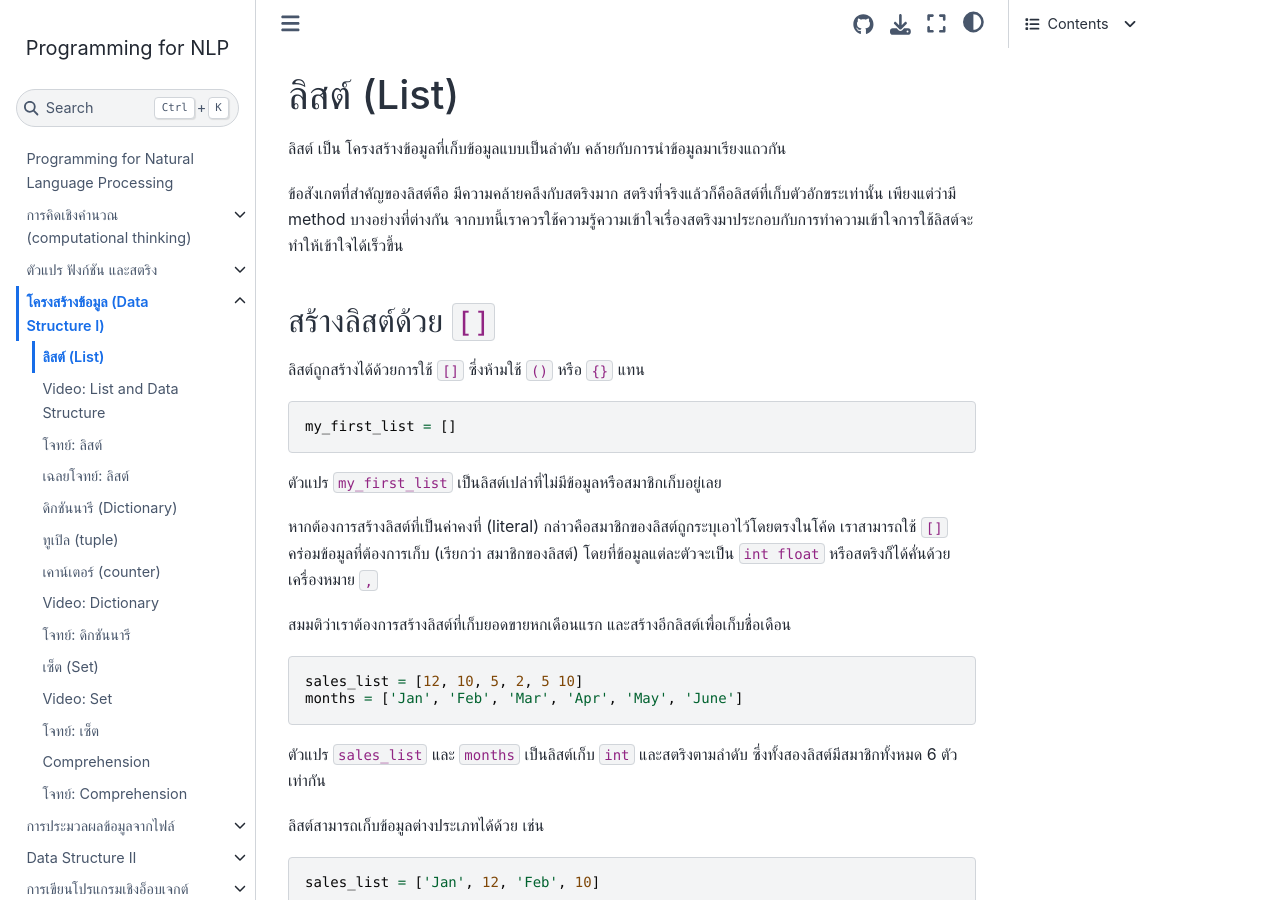
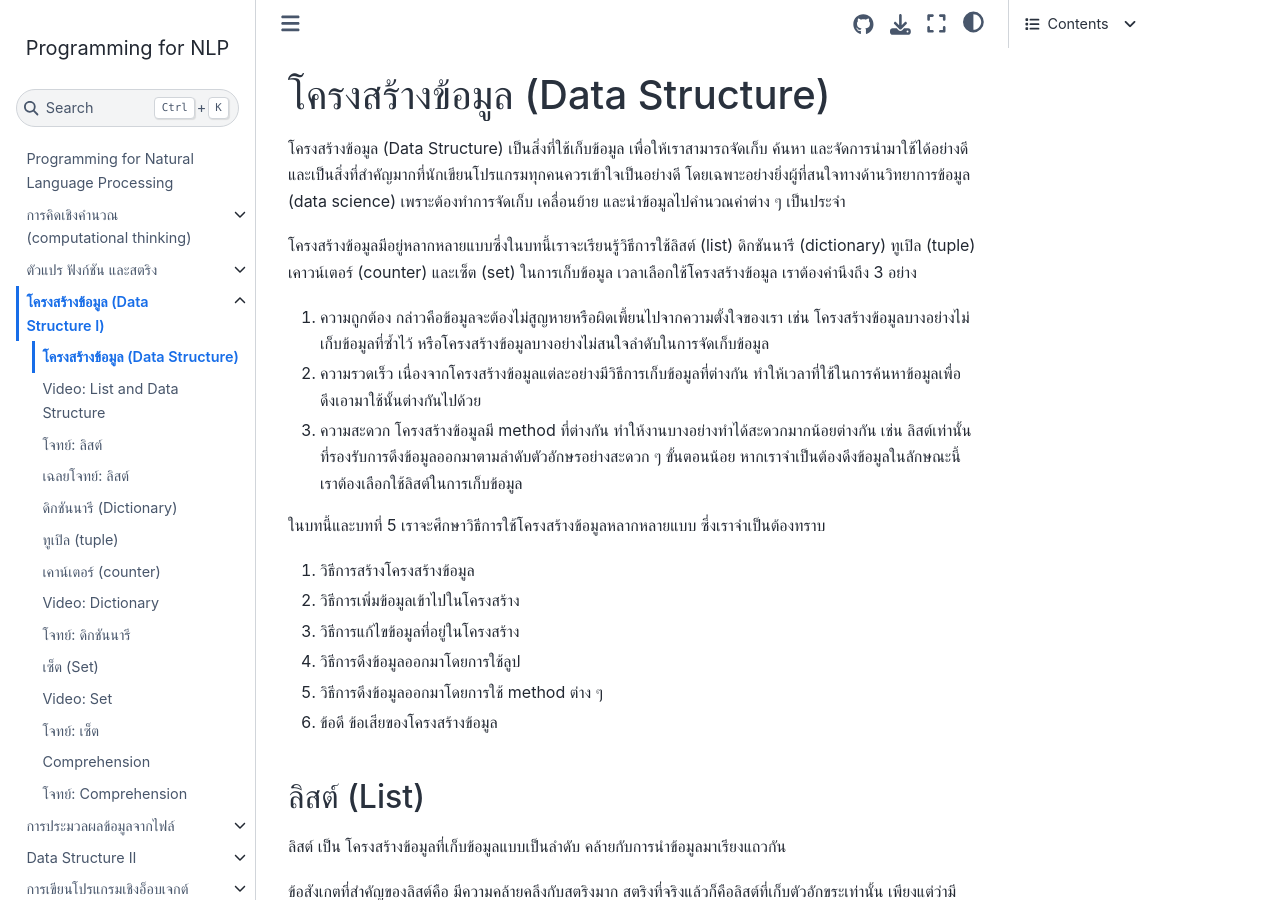
Before and after one commit to attapol/programming-nlp-book, a Jupyter Book: the page built from book/module3/01-list.md, in a window 1280 px wide and 900 px high. Built offline with Jupyter Book 1.0.4 settings and Sphinx 7.4.7 and the Sphinx Book theme 1.1.4, drawn with Linux system fonts in a browser that asks for light colours; some of the changed text lies outside the part shown.

Commit message:
refactor

`````diff
--- a/book/module3/01-list.md
+++ b/book/module3/01-list.md
@@ -1,10 +1,29 @@
-# ลิสต์ (List)
+# โครงสร้างข้อมูล (Data Structure)
+
+โครงสร้างข้อมูล (Data Structure) เป็นสิ่งที่ใช้เก็บข้อมูล เพื่อให้เราสามารถจัดเก็บ ค้นหา และจัดการนำมาใช้ได้อย่างดี และเป็นสิ่งที่สำคัญมากที่นักเขียนโปรแกรมทุกคนควรเข้าใจเป็นอย่างดี โดยเฉพาะอย่างยิ่งผู้ที่สนใจทางด้านวิทยาการข้อมูล (data science) เพราะต้องทำการจัดเก็บ เคลื่อนย้าย และนำข้อมูลไปคำนวณค่าต่าง ๆ เป็นประจำ
+
+ โครงสร้างข้อมูลมีอยู่หลากหลายแบบซึ่งในบทนี้เราจะเรียนรู้วิธีการใช้ลิสต์ (list) ดิกชันนารี (dictionary) ทูเปิล (tuple) เคาวน์เตอร์ (counter) และเซ็ต (set) ในการเก็บข้อมูล เวลาเลือกใช้โครงสร้างข้อมูล เราต้องคำนึงถึง 3 อย่าง
+
+1. ความถูกต้อง กล่าวคือข้อมูลจะต้องไม่สูญหายหรือผิดเพี้ยนไปจากความตั้งใจของเรา เช่น โครงสร้างข้อมูลบางอย่างไม่เก็บข้อมูลที่ซ้ำไว้ หรือโครงสร้างข้อมูลบางอย่างไม่สนใจลำดับในการจัดเก็บข้อมูล
+2. ความรวดเร็ว เนื่องจากโครงสร้างข้อมูลแต่ละอย่างมีวิธีการเก็บข้อมูลที่ต่างกัน ทำให้เวลาที่ใช้ในการค้นหาข้อมูลเพื่อดึงเอามาใช้นั้นต่างกันไปด้วย
+3. ความสะดวก โครงสร้างข้อมูลมี method ที่ต่างกัน ทำให้งานบางอย่างทำได้สะดวกมากน้อยต่างกัน เช่น ลิสต์เท่านั้นที่รองรับการดึงข้อมูลออกมาตามลำดับตัวอักษรอย่างสะดวก ๆ ขั้นตอนน้อย หากเราจำเป็นต้องดึงข้อมูลในลักษณะนี้เราต้องเลือกใช้ลิสต์ในการเก็บข้อมูล
+
+ในบทนี้และบทที่ 5 เราจะศึกษาวิธีการใช้โครงสร้างข้อมูลหลากหลายแบบ ซึ่งเราจำเป็นต้องทราบ
+1. วิธีการสร้างโครงสร้างข้อมูล
+2. วิธีการเพิ่มข้อมูลเข้าไปในโครงสร้าง
+3. วิธีการแก้ไขข้อมูลที่อยู่ในโครงสร้าง
+4. วิธีการดึงข้อมูลออกมาโดยการใช้ลูป
+5. วิธีการดึงข้อมูลออกมาโดยการใช้ method ต่าง ๆ
+6. ข้อดี ข้อเสียของโครงสร้างข้อมูล
+
+
+## ลิสต์ (List)
 
 ลิสต์ เป็น โครงสร้างข้อมูลที่เก็บข้อมูลแบบเป็นลำดับ คล้ายกับการนำข้อมูลมาเรียงแถวกัน
 
 ข้อสังเกตที่สำคัญของลิสต์คือ มีความคล้ายคลึงกับสตริงมาก สตริงที่จริงแล้วก็คือลิสต์ที่เก็บตัวอักขระเท่านั้น  เพียงแต่ว่ามี method บางอย่างที่ต่างกัน จากบทนี้เราควรใช้ความรู้ความเข้าใจเรื่องสตริงมาประกอบกับการทำความเข้าใจการใช้ลิสต์จะทำให้เข้าใจได้เร็วขึ้น
 
-## สร้างลิสต์ด้วย `[]`
+### สร้างลิสต์ด้วย `[]`
 ลิสต์ถูกสร้างได้ด้วยการใช้ `[]` ซึ่งห้ามใช้ `()` หรือ `{}` แทน
 ```python
 my_first_list = []
@@ -26,10 +45,10 @@ sales_list = ['Jan', 12, 'Feb', 10]
 ```
 นักเขียนโปรแกรมมักจะไม่แนะนำให้สร้างลิสต์ในลักษณะนี้ เพราะว่ามักจะทำให้สับสนว่าลิสต์เก็บอะไรไว้อยู่บ้าง ทางที่ดีคือสมาชิกในลิสต์ทุกตัวควรจะเป็นประเภทเดียวกัน และสื่อความหมายเดียวกัน
 
-## ชื่อตัวแปรที่เก็บลิสต์
+### ชื่อตัวแปรที่เก็บลิสต์
 ชื่อตัวแปรที่ใช้ในการเก็บลิสต์โดยกฏแล้วจะเป็นอะไรก็ได้ แต่เพื่อทำให้โค้ดเข้าใจได้ง่ายขึ้น นักเขียนโปรแกรมมักตั้งชื่อลิสต์ตามสิ่งที่เก็บอยู่ตามด้วย `_list` หรือเปลี่ยนให้เป็นพหูพจน์แทน เช่น ถ้าสร้างลิสต์ขึ้นมาเพื่อเก็บนามสกุลก็ควรจะตั้งชื่อตัวแปรว่า `last_name_list` หรือ `last_names` หรือ ถ้าสร้างลิสต์ขึ้นมาเพื่อเก็บจำนวนคำที่อยู่ในแต่ละประโยค ควรจะตั้งชื่อตัวแปรว่า `num_words_list` แต่ว่าชื่อ `num_words` อาจจะกำกวมว่าเก็บไว้เป็น `int` หรือไม่ เพราะว่าสิ่งที่เก็บเป็นคำพหูพจน์อยู่แล้ว
 
-## สร้างลิสต์จากสตริง
+### สร้างลิสต์จากสตริง
 ````{sidebar} ตัวอย่าง
 ```python
 sentence = "Let's go crazy crazy crazy 'til we see the sun"
@@ -38,7 +57,7 @@ word_list = sentence.split(' ')
 ````
 สตริง method `.split` ใช้เวลาเราต้องการเปลี่ยนสตริงให้เป็นลิสต์ โดยที่ต้องกำหนดว่าจะใช้สตริงอะไรแบ่งสมาชิกแต่ละตัว ในตัวอย่างนี้เราใช้ `' '` ช่องว่างในการแบ่ง ในการทำ Natural Language Processing เราใช้คำสั่งนี้บ่อยมากในการตัดคำ ซึ่งก็คือการเปลี่ยนสตริงยาว ๆ ให้เป็นลิสต์ของคำ
 
-## หาความยาวของลิสต์ (จำนวนสมาชิก): len(list)
+### หาความยาวของลิสต์ (จำนวนสมาชิก): len(list)
 ````{sidebar} ตัวอย่าง
 ```python
 sentence = "Let's go crazy crazy crazy 'til we see the sun"
@@ -49,7 +68,7 @@ len(word_list) #---> 10
 ไพธอนมีฟังก์ชันบิวท์อิน `len` ที่ใช้หาจำนวนสมาชิกของลิสต์ และโครงสร้างข้อมูลอื่น ๆ ของไพธอนทั้งหมด ฟังก์ชันนี้จะรีเทิร์น `int` เสมอ ตัวอย่างที่ใช้บ่อย ๆ คือใช้ต่อการสร้างลิสต์จากสตริงเพื่อนับจำนวนคำที่อยู่ในประโยคหรือข้อความ เนื่องจากภาษาที่ใช้ตัวเขียนเป็นตัวลาตินสามารถตัดคำโดยใช้คำสั่ง `split` ได้ง่าย ๆ ถึงแม้ว่าจะไม่ได้แม่นยำเสมอไป
 
 
-## เข้าถึงสมาชิกในลิสต์โดยใช้ index
+### เข้าถึงสมาชิกในลิสต์โดยใช้ index
 การเข้าถึงสมาชิกแต่ละตัว เราจะใช้ operator `[]` และกฏการใช้ index ที่เหมือนกับสตริงทุกประการ สมาชิกตัวแรกอยู่ที่ index 0 และสามารถใช้ negative indexing ในการนับ index ถอยหลังจากท้ายลิสต์ได้ ตัวอย่างเช่น
 
 `words = ["Let's", 'go', 'crazy', 'crazy', 'crazy', "'til", 'we', 'see', 'the', 'sun']`
@@ -64,10 +83,10 @@ len(word_list) #---> 10
 
 `words[20]` จะทำให้เกิด `IndexError` เนื่องจากไม่มีสมาชิกอยู่ที่ index ที่ 20
 
-## การหั่นลิสต์ (List splicing)
+### การหั่นลิสต์ (List splicing)
 เราจะใช้ operator `[]` และกฏการใช้ช่วงของ index ที่เหมือนกับสตริงทุกประการ
 
-## `for` ลูปบนลิสต์
+### `for` ลูปบนลิสต์
 เราสามารถ iterate ไปบนลิสต์ ด้วยคำสั่งที่คล้ายคลึงกับสตริง
 
 สมมติว่าเราต้องการนับว่าลิสต์ของคำมีคำที่สะกดด้วยตัวเล็กทั้งหมด
@@ -99,7 +118,7 @@ for word_index, word in enumerate(word_list):
 ```
 จากโค้ดข้างบน ในลูปรอบแรก ค่าของ `word_index` จะเท่ากับ 0 และค่าของ `word` จะเท่ากับ `'Rick'` เพราะฉะนั้นเราจะทราบด้วยว่าในแต่ละรอบเราอยู่ที่ index ใดแล้ว วิธีนี้มีประโยชน์มากเวลาประมวลผลแต่ละคำในประโยค และเราต้องพิจารณาด้วยว่าคำที่อยู่รอบ ๆ คือคำว่าอะไรบ้าง จึงจำเป็นต้องใช้ index มาควบคู่ด้วย
 
-## List operator และ built-in function
+### List operator และ built-in function
 
 ลิสต์ใช้ operator และ built-in function ที่คล้ายคลึงกับสตริง
 
@@ -114,7 +133,7 @@ for word_index, word in enumerate(word_list):
 |					|							| `['a','b'] == ['a','b','c']`  --> `False` |
 | `len(s)`			| return ความยาวลิสต์		 | `len(['a','b','c'])` --> 3 |
 
-## การเขียนทับด้วย `[]`
+### การเขียนทับด้วย `[]`
 ````{sidebar} ตัวอย่าง
 ```python
 accountant_list = ['เจ', 'เมย์', 'จอย', 'เมย์', 'เมย์', 'มิว']
@@ -125,7 +144,10 @@ print(accountant_list)
 ````
 เราสามารถใช้ `[]` คร่อม index ที่เราต้องการเขียนทับ และใช้ `=` ในการให้ค่า (assignment) คล้าย ๆ กับการใช้ตัวแปร เราอาจจะคิดเสมือนว่าลิสต์เป็นการเก็บตัวแปรไว้หลาย ๆ ตัวแปร แบบเรียงลำดับกันตามที่เราต้องการ
 
-## เพิ่มข้อมูลเข้าท้ายลิสต์: `.append()`
+## เมท็อดของลิสต์
+ลิสต์ของเมท็อดของไพธอน เวอร์ชัน 3.12 มีอยู่ 11 เมท็อด แต่ว่าเมท็อดที่ใช้บ่อย ๆ ในการประมวลผลข้อมูลที่เกี่ยวข้องกับวิทยาการข้อมูล และการประมวลผลภาษาธรรมชาติ มีอยู่ 8 เมท็อด ได้แก่ `.append() .extend() .sort() .index() .count() .insert() .pop() .remove()` นอกจากนั้นยังมีฟังก์ชันบิวอินที่ใช้กับลิสต์ได้ 4 ฟังก์ชัน ได้แก่ `sort() sum() max() min()` ซึ่งเราจะเรียนรู้วิธีการใช้เมท็อดและฟังก์ชันเหล่านี้ในบทนี้
+
+### เพิ่มข้อมูลเข้าท้ายลิสต์: `.append()`
 ````{sidebar} ตัวอย่าง
 ```python
 sales_list = [23, 12, 96] # สร้างลิสต์
@@ -141,7 +163,7 @@ Output: `None`
 
 method นี้ใช้เพิ่มสมาชิกเข้าไปอีกหนึ่งตัวเข้าไปท้ายลิสต์ method นี้นับได้ว่าเป็น method ที่ใช้บ่อยที่สุดของลิสต์ มักจะใช้เมื่อเราสร้างลิสต์ขึ้นมาหนึ่งอันและต้องการเก็บผลลัพท์ที่ต้องการเติมเข้าไปเรื่อย ๆ ก่อนจะนำมาคำนวณ หรือนำผลออกมาดู
 
-## นำลิสต์หลาย ๆ อันมาต่อกัน: `.extend()`
+### นำลิสต์หลาย ๆ อันมาต่อกัน: `.extend()`
 ````{sidebar} ตัวอย่าง
 ```python
 sales_first_six_months = [23, 12, 96, 100, 40, 10]
@@ -159,7 +181,7 @@ method นี้ใช้สำหรับเวลาที่เราไม
 
 ข้อสังเกตที่สำคัญคือ method นี้ไม่ได้ย้ายสมาชิกจากอีกลิสต์ที่เป็น input method จะ copy สมาชิกทุกตัวออกมาจากอีกลิสต์ที่เป็น input
 
-## เรียงลำดับสมาชิกในลิสต์: `sorted(list)` และ `.sort()`
+### เรียงลำดับสมาชิกในลิสต์: `sorted(list)` และ `.sort()`
 ````{sidebar} ตัวอย่าง
 ```python
 sales_list = [23, 12, 96, 100]
@@ -182,7 +204,7 @@ print(accountant_list) # เรียงไม่ตรงตามหลัก
 
 ข้อควรระวังเกี่ยวกับการเรียงลำดับคือ ฟังก์ชันและ method นี้จะเรียงลำดับสตริงภาษาไทยไม่ถูกต้องตามหลักพจนานุกรมไทย แต่จะเรียงโดยการเปรียบเทียบตัวอักษรตัวแรกก่อนว่ามาก่อนมาหลัง ถ้าเหมือนกันจะดูตัวอักษรต่อไปเรื่อย ๆ เพราะฉะนั้นจากตัวอย่าง `'เจ'` กับ `'เมย์'` มาทีหลังอีกสองชื่อเพราะว่า `เ` มาหลัง `จ` และ `ม`
 
-## หาผลรวม ค่าสูงสุด ต่ำสุด ในลิสต์: `sum(list) max(list) min(list)`
+### หาผลรวม ค่าสูงสุด ต่ำสุด ในลิสต์: `sum(list) max(list) min(list)`
 ````{sidebar} ตัวอย่าง
 ```python
 class_size_list = [40, 50, 60, 70, 80]
@@ -206,7 +228,7 @@ Traceback (most recent call last):
 AttributeError: 'list' object has no attribute 'sum'
 ```
 
-## หา index ของสมาชิก: `.index()`
+### หา index ของสมาชิก: `.index()`
 ````{sidebar} ตัวอย่าง
 ```python
 accountant_list = ['เจ', 'เมย์', 'จอย', 'มิว', 'จอย']
@@ -229,7 +251,7 @@ Traceback (most recent call last):
 ValueError: 'จิว' is not in list
 ```
 
-## นับจำนวนของสมาชิกที่ระบุมา: `.count()`
+### นับจำนวนของสมาชิกที่ระบุมา: `.count()`
 ````{sidebar} ตัวอย่าง
 ```python
 accountant_list = ['เจ', 'เมย์', 'จอย', 'เมย์', 'เมย์', 'มิว']
@@ -243,10 +265,10 @@ Output: จำนวนที่เจอ
 
 ถ้าหากสิ่งที่ต้องการนั้นไม่ปรากฏอยู่ในลิสต์ จะไม่ได้ `ValueError` แต่จะได้ 0 คืนกลับมาตามที่ควรจะเป็น
 
-## แก้ไขลิสต์: `.insert() .pop() .remove()`
+### แก้ไขลิสต์: `.insert() .pop() .remove()`
 method เหล่านี้ถูกใช้บ้างเป็นบางครั้ง ข้อควรระวังคือ method เหล่านี้แก้ไขลิสต์โดยตรง โดยไม่ได้สร้างลิสต์ใหม่ขึ้นมา ทำให้ index ของสมาชิกทุกตัวเปลี่ยนไปหมด เพราะเวลาเราแทรกสมาชิกเข้ามา หรือนำสมาชิกออกไปทำให้ตำแหน่งของสมาชิกแต่ละตัวเลื่อนกันไปเป็นทอด ๆ เพราะฉะนั้นหากเราเรียก method เหล่านี้ใน `for` ลูปอาจจะทำให้เรางงว่าสมาชิกบางตัวถูกข้ามไปหรือไม่ และทำให้โค้ดอ่านทำความเข้าใจได้ยากขึ้น และยากต่อการแก้ไขหากเกิด error
 
-### แทรกสมาชิกเข้าลิสต์: `.insert()`
+#### แทรกสมาชิกเข้าลิสต์: `.insert()`
 ````{sidebar} ตัวอย่าง
 ```python
 accountant_list = ['เจ', 'เมย์', 'จอย', 'มิว']
@@ -261,7 +283,7 @@ Output: `None`
 
 ถ้าหาก index สูงกว่าความยาวของลิสต์ สมาชิกใหม่จะไปนำต่อท้ายลิสต์ และจะไม่ให้โยน error กลับมา
 
-### นำสมาชิกออกจากลิสต์: `.remove()`
+#### นำสมาชิกออกจากลิสต์: `.remove()`
 ````{sidebar} ตัวอย่าง
 ```python
 accountant_list = ['เจ', 'เมย์', 'จอย', 'มิว']
@@ -276,7 +298,7 @@ Output: `None`
 
 ลิสต์จะทำการหา input ในลิสต์ ถ้าหาพบก็จะนำสมาชิกทุกตัวที่มีค่านั้นออกไปจากลิสต์  ถ้าหาก input ไม่ได้ปรากฏอยู่ในลิสต์ python interpreter จะโยน `ValueError`
 
-### นำสมาชิกออกจากลิสต์: `.pop()`
+#### นำสมาชิกออกจากลิสต์: `.pop()`
 ````{sidebar} ตัวอย่าง
 ```python
 accountant_list = ['เจ', 'เมย์', 'จอย', 'มิว']
`````
